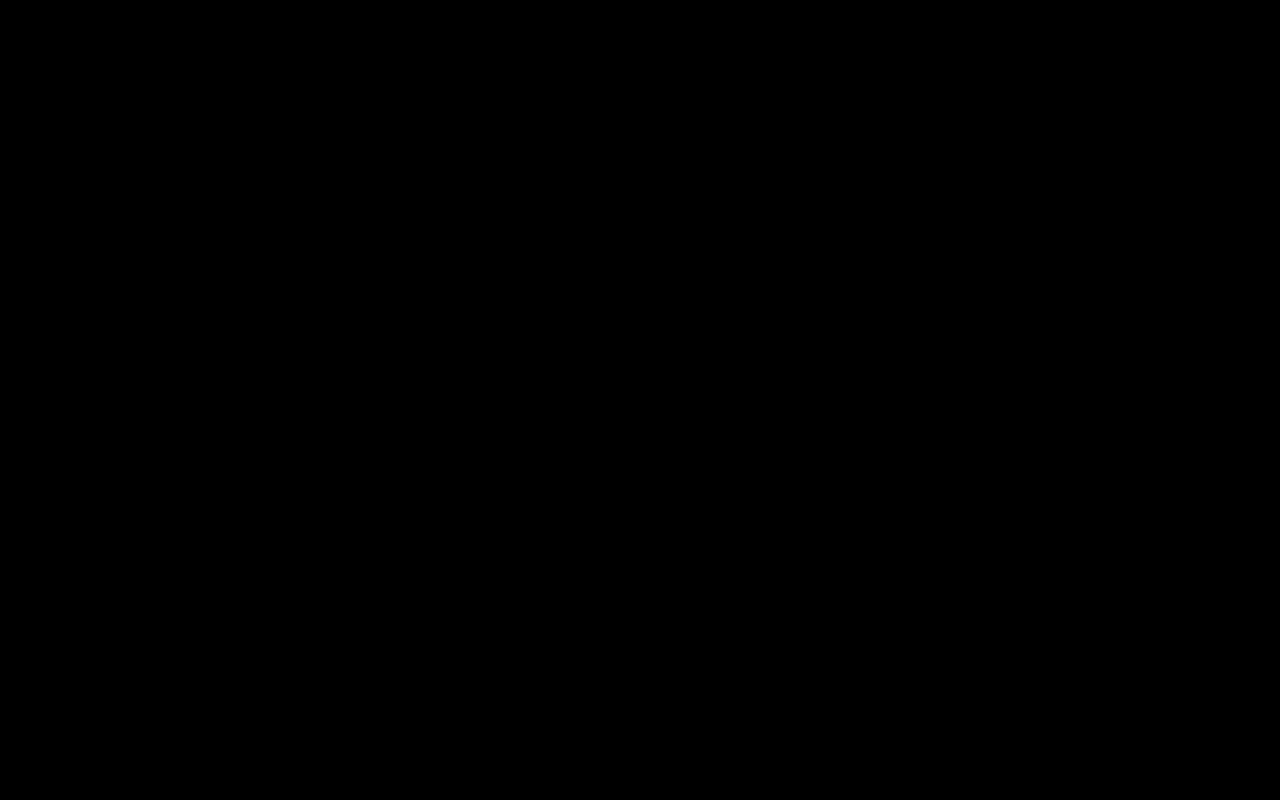
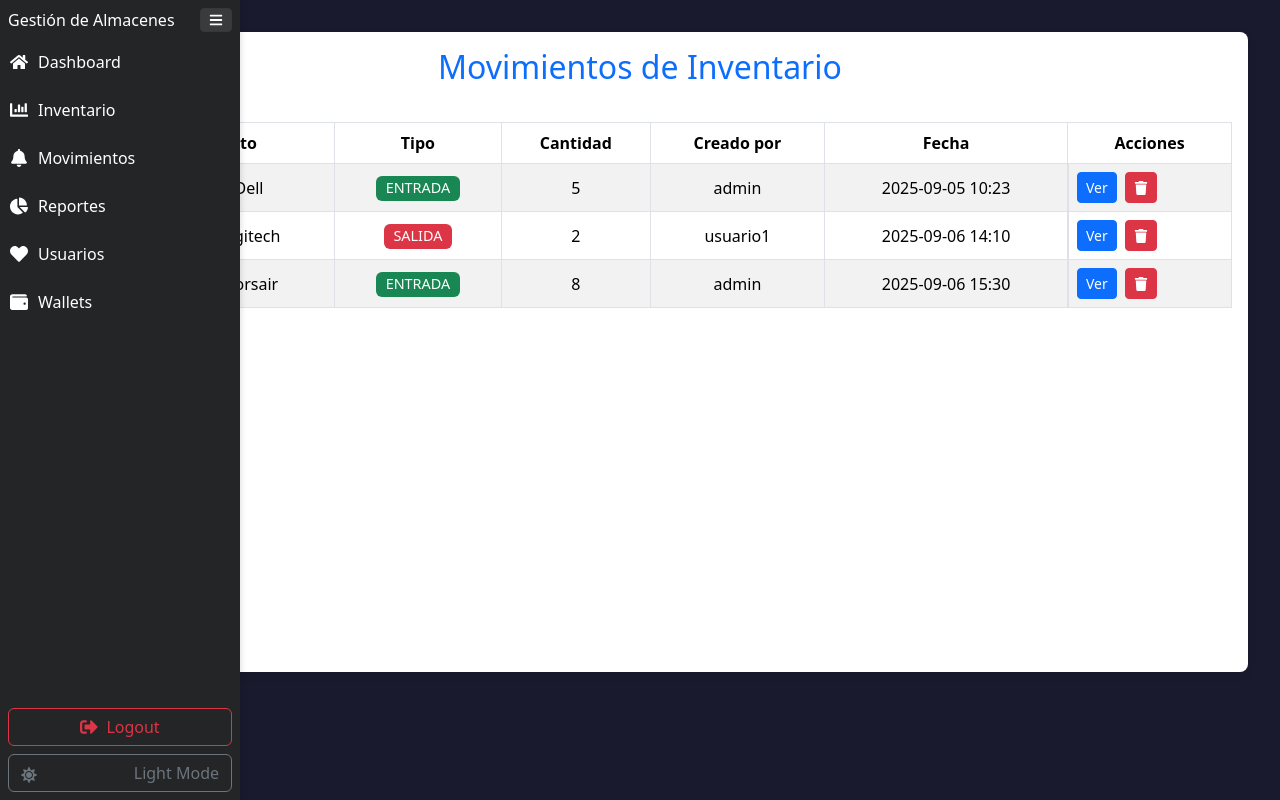
Before and after one commit to Eduardo-Aguilar-21/storagemdp-front, a React (Create React App) app: page /movimientos in a window 1280 px wide. Before the commit this address had no page. Built offline with nearby package versions, Linux system fonts and the light colour scheme.

Commit message:
Trabajando en el sidebar

```diff
--- a/package.json
+++ b/package.json
@@ -3,6 +3,9 @@
   "version": "0.1.0",
   "private": true,
   "dependencies": {
+    "@coreui/icons": "^3.0.1",
+    "@coreui/icons-react": "^2.3.0",
+    "@coreui/react": "^5.8.0",
     "@tanstack/react-query": "^5.87.1",
     "@testing-library/dom": "^10.4.1",
     "@testing-library/jest-dom": "^6.8.0",
--- a/src/App.js
+++ b/src/App.js
@@ -4,12 +4,24 @@ import { routes } from './routers';
 
 function App() {
   return (
-  <div className="App">
+    <div className="App">
       <Router>
         <Routes>
           {routes.map((route, index) => (
-            <Route   key={index} exact path={route.path} element={route.component}
-            />
+            <Route
+              key={index}
+              path={route.path}
+              element={route.element}
+            >
+              {route.children &&
+                route.children.map((child, i) => (
+                  <Route
+                    key={i}
+                    path={child.path}
+                    element={child.element}
+                  />
+                ))}
+            </Route>
           ))}
         </Routes>
       </Router>
--- /dev/null
+++ b/src/components/Dashboard.jsx
@@ -0,0 +1,10 @@
+
+
+export function Dashboard() {
+    return (
+        <div>
+            <h1>Dashboard</h1>
+
+        </div>
+    )
+}
--- /dev/null
+++ b/src/components/MainLayout.css
@@ -0,0 +1,12 @@
+.layout-container {
+  display: flex;
+  height: 100vh;
+}
+
+.layout-content {
+  flex: 1;
+  padding: 2rem;
+  overflow-y: auto;
+  background: #1a1a2e;
+  color: #fff;
+}
--- /dev/null
+++ b/src/components/MainLayout.jsx
@@ -0,0 +1,15 @@
+import { Outlet } from 'react-router-dom';
+import './MainLayout.css';
+import { Sidebar } from './Sidebar';
+
+
+export function MainLayout() {
+  return (
+    <div className="layout-container">
+      <Sidebar />
+      <div className="layout-content">
+        <Outlet />
+      </div>
+    </div>
+  );
+}
--- /dev/null
+++ b/src/components/Sidebar.css
@@ -0,0 +1,82 @@
+.sidebar {
+    position: fixed;
+    top: 0;
+    left: 0;
+    height: 100%;
+    width: 240px;
+    background-color: #fff;
+    color: #383838;
+    display: flex;
+    flex-direction: column;
+    transition: width 0.3s;
+    box-shadow: 2px 0 5px rgba(0, 0, 0, 0.1);
+}
+
+.sidebar.dark {
+    background-color: #242526;
+    color: #fff;
+}
+
+.sidebar-header .btn-toggle {
+    background-color: #fff;
+    color: #383838;
+    border: 1px solid #383838 ;
+    display: flex;
+    align-items: center;
+    justify-content: center;
+    transition: background-color 0.3s, color 0.3s;
+}
+
+.sidebar.dark .btn-toggle {
+    background-color: #3a3b3c;
+    /* modo oscuro más sobrio */
+    color: #fff;
+}
+
+.sidebar-header .btn-toggle:hover {
+    background-color: #2c3e50;
+    /* hover más intenso */
+    color: #fff;
+}
+
+/* Dark mode */
+.sidebar.dark .sidebar-menu .nav-link {
+    color: #fff;
+}
+
+.sidebar.collapsed {
+    width: 90px;
+}
+
+.sidebar .icon {
+    font-size: 18px;
+    margin-right: 10px;
+}
+
+.sidebar .text {
+    transition: opacity 0.3s;
+}
+
+.sidebar.collapsed .text {
+    opacity: 0;
+}
+
+.sidebar-menu .nav-link {
+    display: flex;
+    align-items: center;
+    padding: 10px;
+    border-radius: 6px;
+    margin-bottom: 4px;
+    color: #383838;
+    transition: background-color 0.2s;
+}
+
+.sidebar-menu .nav-link:hover {
+    background-color: #2c3e50;
+    color: #fff;
+    box-shadow: 0 2px 8px rgba(0, 0, 0, 0.15);
+}
+
+.sidebar-footer button {
+    width: 100%;
+}
--- /dev/null
+++ b/src/components/Sidebar.jsx
@@ -0,0 +1,78 @@
+import { useState } from "react";
+import { Nav } from "react-bootstrap";
+import {
+    FaBars,
+    FaHome,
+    FaChartBar,
+    FaBell,
+    FaChartPie,
+    FaHeart,
+    FaWallet,
+    FaSignOutAlt,
+    FaMoon,
+    FaSun,
+} from "react-icons/fa";
+import "bootstrap/dist/css/bootstrap.min.css";
+import "./Sidebar.css"; // Aquí pondremos estilos extra
+import { useNavigate } from "react-router-dom";
+
+export function Sidebar() {
+    const navigate = useNavigate();
+    const [collapsed, setCollapsed] = useState(false);
+    const [dark, setDark] = useState(true);
+
+    return (
+        <div className={`sidebar ${collapsed ? "collapsed" : ""} ${dark ? "dark" : ""}`}>
+            <div className="sidebar-header d-flex justify-content-between align-items-center p-2">
+                <span className="logo-text">Gestión de Almacenes</span>
+                <button
+                    className="btn btn-sm btn-toggle"
+                    onClick={() => setCollapsed(!collapsed)}
+                >
+                    <FaBars />
+                </button>
+            </div>
+
+            <Nav className="flex-column sidebar-menu">
+                <Nav.Link href="/dashboard">
+                    <FaHome className="icon" />
+                    <span className="text">Dashboard</span>
+                </Nav.Link>
+                <Nav.Link href="/inventario">
+                    <FaChartBar className="icon" />
+                    <span className="text">Inventario</span>
+                </Nav.Link>
+                <Nav.Link href="/movimientos">
+                    <FaBell className="icon" />
+                    <span className="text">Movimientos</span>
+                </Nav.Link>
+                <Nav.Link href="/reportes">
+                    <FaChartPie className="icon" />
+                    <span className="text">Reportes</span>
+                </Nav.Link>
+                <Nav.Link href="/usuarios">
+                    <FaHeart className="icon" />
+                    <span className="text">Usuarios</span>
+                </Nav.Link>
+                <Nav.Link href="/wallets">
+                    <FaWallet className="icon" />
+                    <span className="text">Wallets</span>
+                </Nav.Link>
+            </Nav>
+
+            <div className="sidebar-footer mt-auto p-2 d-flex flex-column gap-2">
+                <button className="btn btn-outline-danger d-flex align-items-center" onClick={() => navigate("/login")}>
+                    <FaSignOutAlt className="icon me-2" />
+                    Logout
+                </button>
+                <button
+                    className="btn btn-outline-secondary d-flex align-items-center justify-content-between"
+                    onClick={() => setDark(!dark)}
+                >
+                    <span>{dark ? <FaSun /> : <FaMoon />}</span>
+                    <span className="ms-2">{dark ? "Light Mode" : "Dark Mode"}</span>
+                </button>
+            </div>
+        </div>
+    );
+}
--- /dev/null
+++ b/src/page/Movimientos.css
@@ -0,0 +1,26 @@
+.movements-container {
+  background-color: var(--bs-body-bg);
+  min-height: 80vh;
+  border-radius: 8px;
+  box-shadow: 0 2px 8px rgba(0,0,0,0.1);
+}
+
+.movements-container h2 {
+  margin-bottom: 20px;
+  color: var(--bs-primary);
+}
+
+.table th, .table td {
+  vertical-align: middle;
+}
+
+.table .badge {
+  font-weight: 500;
+  font-size: 0.9rem;
+}
+
+.d-flex.gap-2 button {
+  display: flex;
+  align-items: center;
+  justify-content: center;
+}
--- /dev/null
+++ b/src/page/Movimientos.jsx
@@ -0,0 +1,117 @@
+// Movimientos.jsx
+import { useState, useEffect } from "react";
+import { Table, Badge, Button, Modal } from "react-bootstrap";
+import { FaPlus, FaTrash } from "react-icons/fa";
+import "./Movimientos.css";
+
+export function Movimientos() {
+  // Estado para los movimientos
+  const [movements, setMovements] = useState([]);
+  const [showModal, setShowModal] = useState(false);
+  const [selectedMovement, setSelectedMovement] = useState(null);
+
+  // Datos de ejemplo
+  useEffect(() => {
+    const exampleData = [
+      {
+        id: 1,
+        product: "Laptop Dell",
+        type: "ENTRADA",
+        quantity: 5,
+        createdBy: "admin",
+        createdAt: "2025-09-05 10:23",
+      },
+      {
+        id: 2,
+        product: "Mouse Logitech",
+        type: "SALIDA",
+        quantity: 2,
+        createdBy: "usuario1",
+        createdAt: "2025-09-06 14:10",
+      },
+      {
+        id: 3,
+        product: "Teclado Corsair",
+        type: "ENTRADA",
+        quantity: 8,
+        createdBy: "admin",
+        createdAt: "2025-09-06 15:30",
+      },
+    ];
+    setMovements(exampleData);
+  }, []);
+
+  const handleDelete = (id) => {
+    setMovements(movements.filter((m) => m.id !== id));
+  };
+
+  const handleView = (movement) => {
+    setSelectedMovement(movement);
+    setShowModal(true);
+  };
+
+  return (
+    <div className="movements-container p-3">
+      <h2>Movimientos de Inventario</h2>
+      <Table striped bordered hover responsive className="mt-3">
+        <thead>
+          <tr>
+            <th>ID</th>
+            <th>Producto</th>
+            <th>Tipo</th>
+            <th>Cantidad</th>
+            <th>Creado por</th>
+            <th>Fecha</th>
+            <th>Acciones</th>
+          </tr>
+        </thead>
+        <tbody>
+          {movements.map((m) => (
+            <tr key={m.id}>
+              <td>{m.id}</td>
+              <td>{m.product}</td>
+              <td>
+                <Badge bg={m.type === "ENTRADA" ? "success" : "danger"}>
+                  {m.type}
+                </Badge>
+              </td>
+              <td>{m.quantity}</td>
+              <td>{m.createdBy}</td>
+              <td>{m.createdAt}</td>
+              <td className="d-flex gap-2">
+                <Button size="sm" variant="primary" onClick={() => handleView(m)}>
+                  Ver
+                </Button>
+                <Button size="sm" variant="danger" onClick={() => handleDelete(m.id)}>
+                  <FaTrash />
+                </Button>
+              </td>
+            </tr>
+          ))}
+        </tbody>
+      </Table>
+
+      {/* Modal para ver detalles */}
+      <Modal show={showModal} onHide={() => setShowModal(false)}>
+        <Modal.Header closeButton>
+          <Modal.Title>Detalle del Movimiento</Modal.Title>
+        </Modal.Header>
+        <Modal.Body>
+          {selectedMovement && (
+            <ul>
+              <li><strong>ID:</strong> {selectedMovement.id}</li>
+              <li><strong>Producto:</strong> {selectedMovement.product}</li>
+              <li><strong>Tipo:</strong> {selectedMovement.type}</li>
+              <li><strong>Cantidad:</strong> {selectedMovement.quantity}</li>
+              <li><strong>Creado por:</strong> {selectedMovement.createdBy}</li>
+              <li><strong>Fecha:</strong> {selectedMovement.createdAt}</li>
+            </ul>
+          )}
+        </Modal.Body>
+        <Modal.Footer>
+          <Button variant="secondary" onClick={() => setShowModal(false)}>Cerrar</Button>
+        </Modal.Footer>
+      </Modal>
+    </div>
+  );
+}
```
Also changed, not shown: src/routers.jsx (+15 -1 lines), 1 other file (tests, documents, lock files or other folders).
